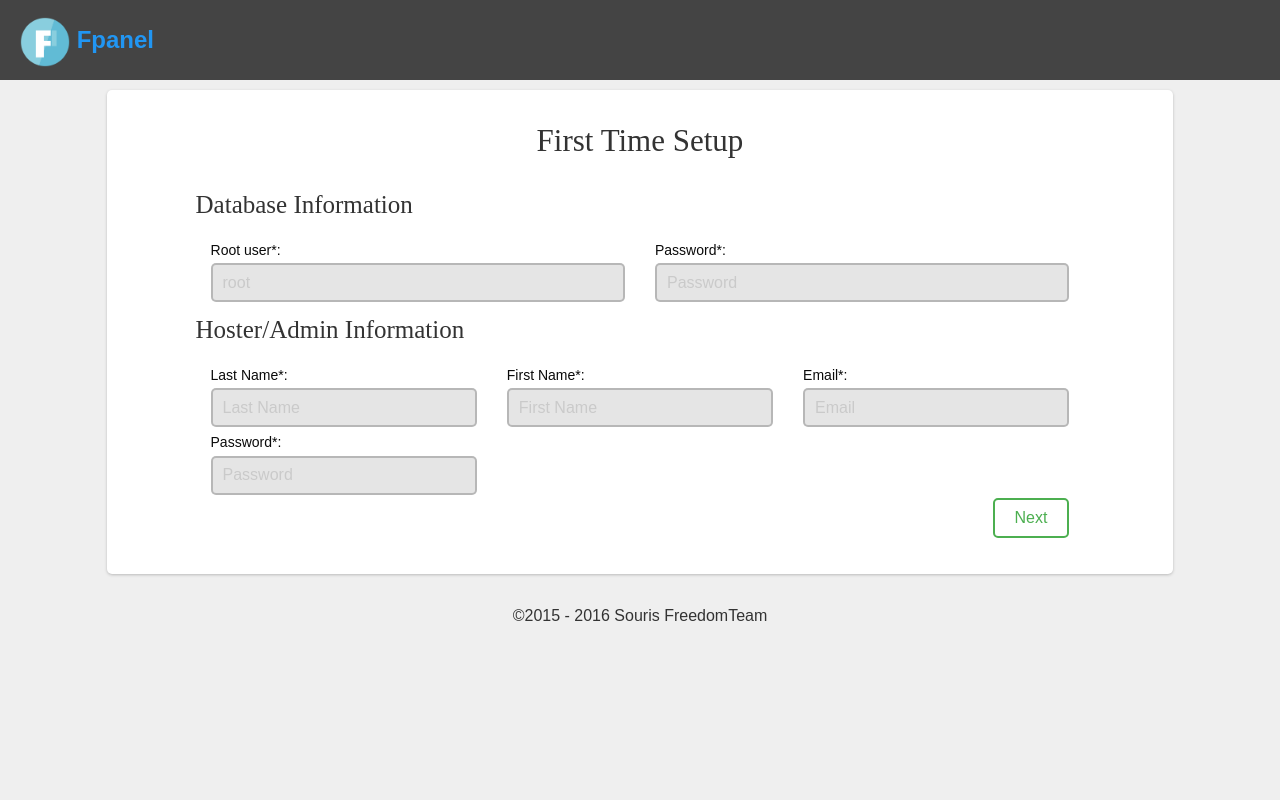
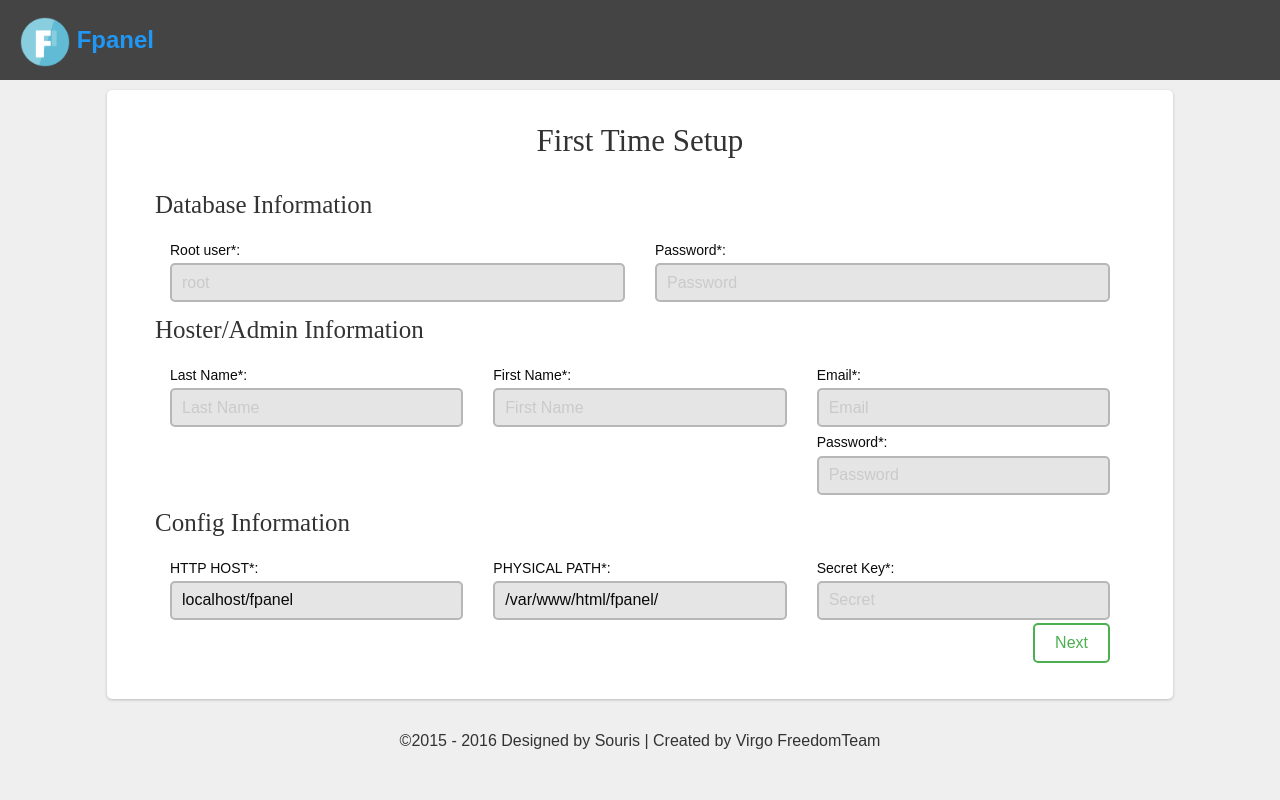
Before and after one commit to virgofreedom/fpanel, a PHP site: page /freedomsite/ in a window 1280 px wide. Run offline with PHP 8.4, Linux system fonts and the light colour scheme; some libraries are stand-ins or nearby versions.

Commit message:
add config information into index.php for the first time setup

```diff
--- a/includes/footer.php
+++ b/includes/footer.php
@@ -1,7 +1,7 @@
 
 
     <footer class="text-center box-pa-20 grey-color small-12 columns">
-    	&copy;2015 - <?php echo date('Y'); ?> Souris FreedomTeam
+    	&copy;2015 - <?php echo date('Y'); ?> Designed by Souris | Created by Virgo FreedomTeam
     </footer>
   </body>
 </html>
--- a/index.php
+++ b/index.php
@@ -12,7 +12,8 @@ if(file_exists("config/credentials.php")){
 <div class="small-12 medium-10 large-10 medium-offset-1 large-offset-1 columns big-menu">
     <form action="setup.php" method="POST">
     <h3 class="center">First Time Setup</h3>
-    <div class="small-10 small-offset-1">
+    <div class="row">
+    <div class="small-12 columns">
          <h4>Database Information</h4>
 
              <div class="small-12 medium-6 large-6 columns">
@@ -25,7 +26,9 @@ if(file_exists("config/credentials.php")){
              </div>
 
     </div>
-    <div class="small-10 small-offset-1">
+    </div>
+    <div class="row">
+    <div class="small-12 columns">
          <h4>Hoster/Admin Information</h4>
              <div class="small-12 medium-6 large-4 columns">
                 <label for="">Last Name*:</label>
@@ -43,9 +46,31 @@ if(file_exists("config/credentials.php")){
                 <label for="">Password*:</label>
                 <input type="password" placeholder="Password" name="pass" required>
              </div>
+
+    </div>
+    </div>
+    <div class="row">
+    <div class="small-12 columns">
+         <h4>Config Information</h4>
+             <div class="small-12 medium-6 large-4 columns">
+                <label for="">HTTP HOST*:</label>
+                <input type="text" placeholder="HTTP HOST" name="http_host" value="<?=$_SERVER['HTTP_HOST']?>/fpanel" required>
+             </div>
+             <div class="small-12 medium-6 large-4 columns">
+                <label for="">PHYSICAL PATH*:</label>
+                <input type="text" placeholder="Physical path" name="physical_path"
+                value="<?=$_SERVER['DOCUMENT_ROOT']?>/fpanel/"
+                required>
+             </div>
+             <div class="small-12 medium-6 large-4 columns">
+                <label for="">Secret Key*:</label>
+                <input type="text" placeholder="Secret" name="secret_key" required>
+             </div>
+
              <div class="small-12 columns">
                 <input type="submit" name="submit" class="button flat-green right" value="Next">
              </div>
+    </div>
     </div>
     </form>
 </div>
```
